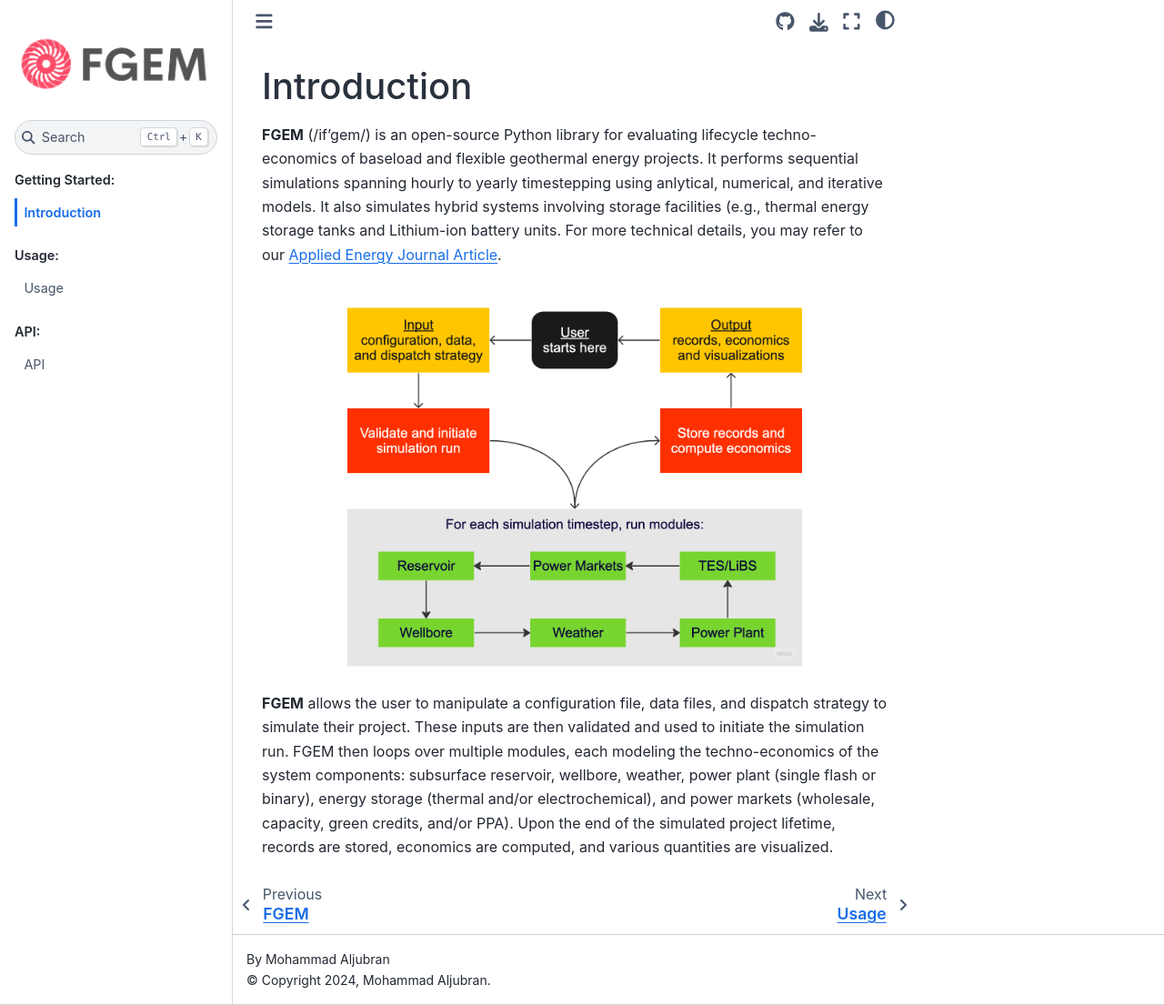
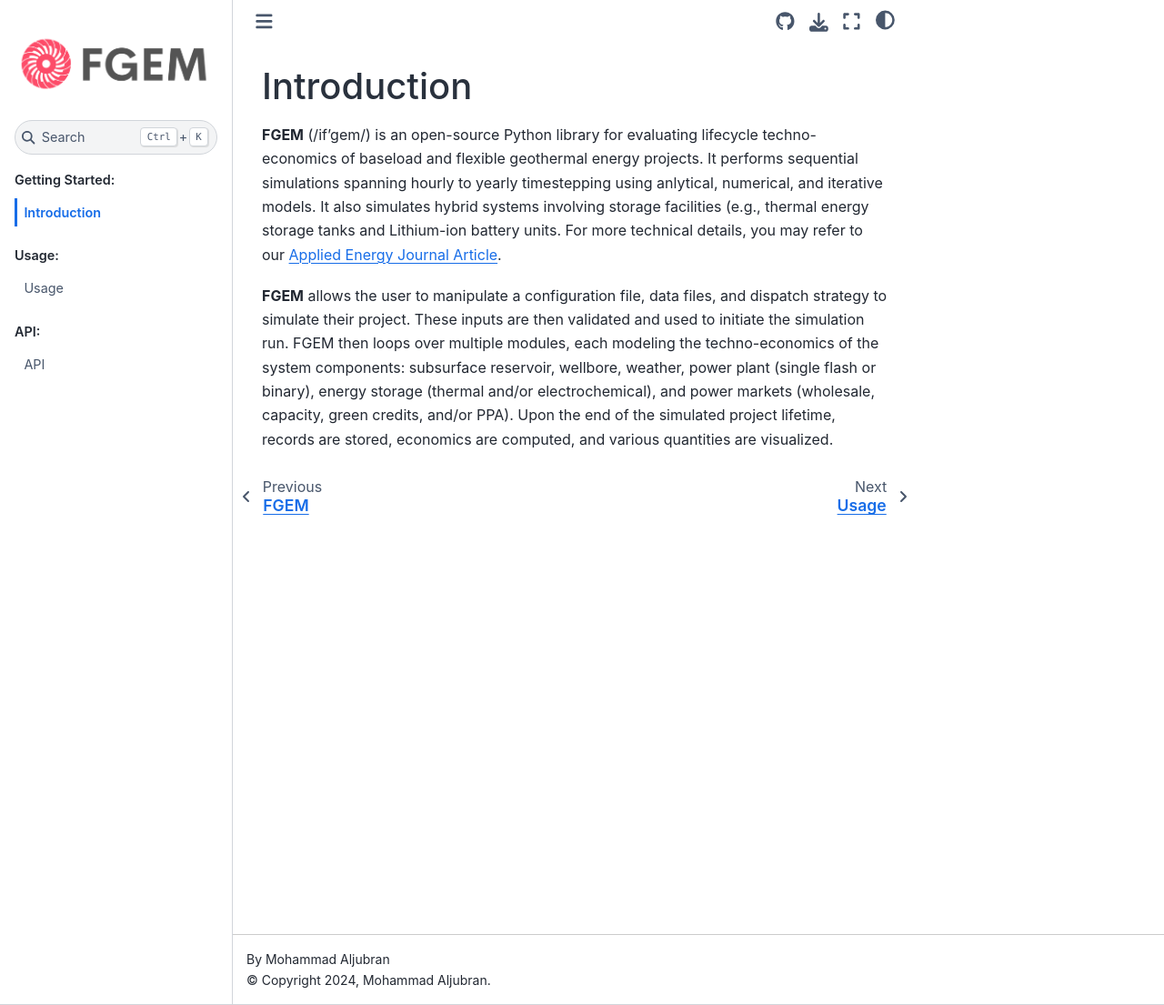
Before and after one commit to tahayehia1995/FGEM, a Sphinx documentation site: the page built from docs/source/about-introduction.md, in a window 1280 px wide and 1105 px high. Shown: the whole window at 91% size. Built offline with Sphinx 7.4.7 and the Sphinx Book theme 1.1.4, drawn with Linux system fonts in a browser that asks for light colours.

Commit message:
Update about-introduction.md

```diff
--- a/docs/source/about-introduction.md
+++ b/docs/source/about-introduction.md
@@ -5,12 +5,6 @@
 It also simulates hybrid systems involving storage facilities (e.g., thermal energy storage tanks and Lithium-ion battery units.
 For more technical details, you may refer to our [Applied Energy Journal Article](https://doi.org/10.1016/j.apenergy.2023.122125).
 
- <br />
-<div align="center">
-  <img src="_static/flowchart.png" alt="logo" width="500" height="auto" />
-</div>
- <br />
-
 **FGEM** allows the user to manipulate a configuration file, data files, and dispatch strategy to simulate their project.
 These inputs are then validated and used to initiate the simulation run. FGEM then loops over multiple modules, each modeling the techno-economics of the system components:
 subsurface reservoir, wellbore, weather, power plant (single flash or binary), energy storage (thermal and/or electrochemical), and power markets (wholesale, capacity, green credits, and/or PPA).
```
